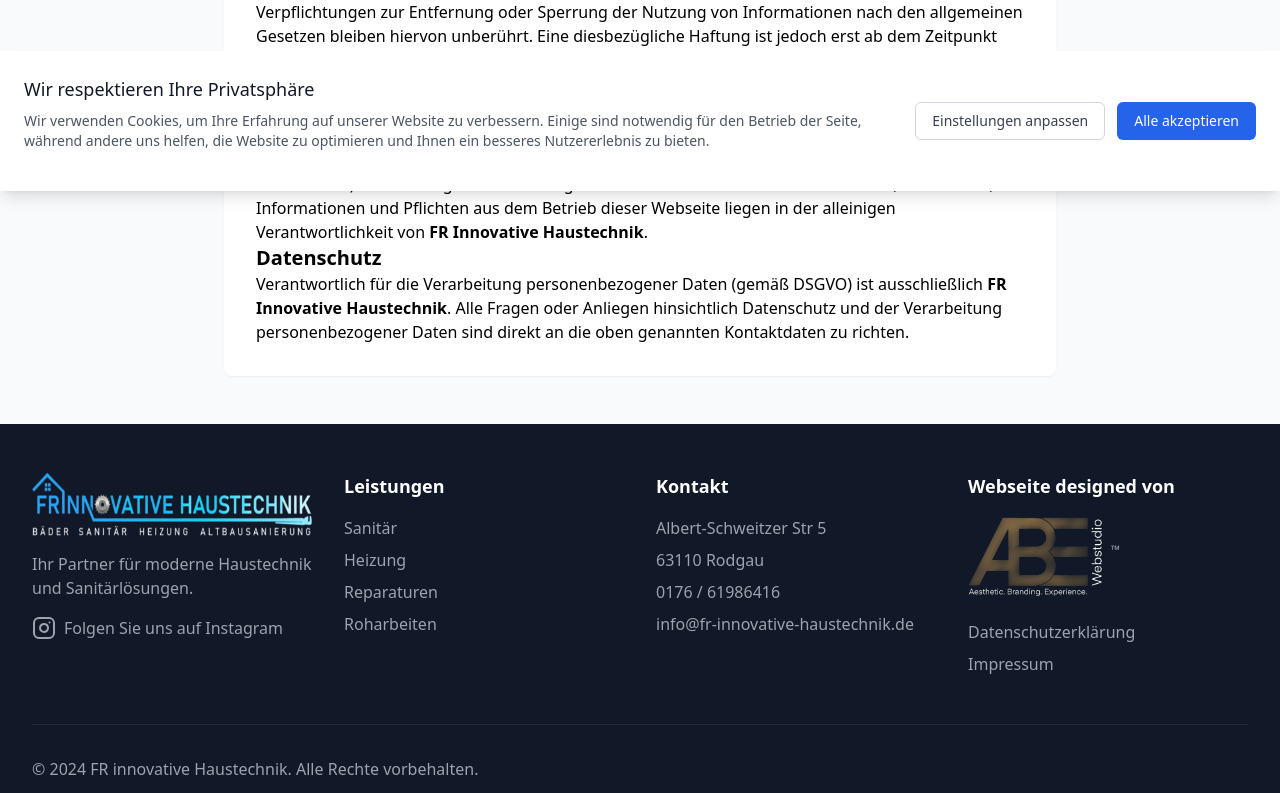
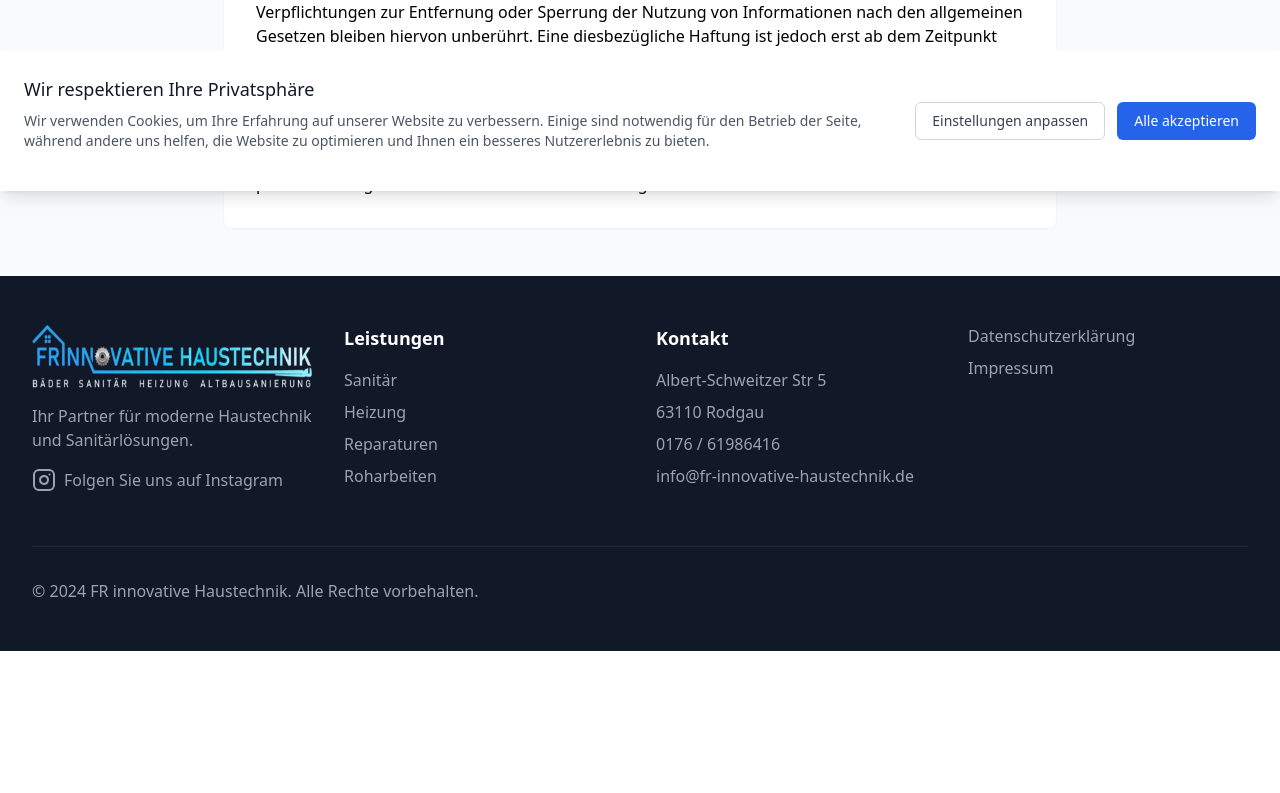
Before and after one commit to elkalaaouibilal94/fr-innovative-app, a React (Vite) app: page /impressum in a window 1280 px wide. Shown: the part 609-1402 px from the top of the page. After the commit the page ends 1260 px from the top, so only its background shows below. Built offline with nearby package versions, Linux system fonts and the light colour scheme.

Commit message:
rm credits

```diff
--- a/src/components/Footer.tsx
+++ b/src/components/Footer.tsx
@@ -124,35 +124,7 @@ const Footer: React.FC = () => {
             </ul>
           </div>
 
-          {/* Website Credits */}
           <div>
-            <h4 className="text-lg font-semibold mb-4">
-              Webseite designed von
-            </h4>
-            <div className="mb-6">
-              <a
-                href="https://www.abe-webstudio.de"
-                target="_blank"
-                rel="noopener noreferrer"
-                className="flex items-center gap-2 group transition-transform duration-300 hover:scale-105"
-                aria-label="Designed by ABE Webstudio"
-              >
-                <picture>
-                  <source
-                    media="(prefers-color-scheme: dark)"
-                    srcSet={getImageUrl(IMAGES.CREDITS.ABE_WEBSTUDIO.DARK)}
-                  />
-                  <img
-                    src={getImageUrl(IMAGES.CREDITS.ABE_WEBSTUDIO.LIGHT)}
-                    alt="ABE Webstudio"
-                    className="h-20 w-auto object-contain"
-                  />
-                </picture>
-                <span className="text-xs text-gray-400 translate-y-[-0.5em]">
-                  ™
-                </span>
-              </a>
-            </div>
             <div className="space-y-2">
               <Link
                 to="/datenschutz"
--- a/src/pages/Imprint.tsx
+++ b/src/pages/Imprint.tsx
@@ -79,20 +79,6 @@ const Imprint = () => {
               diese Inhalte umgehend entfernen.
             </p>
 
-            {/* Web Design Responsibility */}
-            <h2 className="text-xl font-semibold">
-              Haftung für Webdesign und externe Dienstleister
-            </h2>
-            <p>
-              Diese Website wurde durch die <strong>ABE Webstudio GbR</strong>{" "}
-              gestaltet und programmiert. Die ABE Webstudio GbR übernimmt jedoch
-              keinerlei Haftung für die Inhalte, die Rechtstexte (z. B.
-              Impressum, Datenschutz) oder sonstige rechtliche Angaben auf
-              dieser Website. Sämtliche Inhalte, Rechtstexte, Informationen und
-              Pflichten aus dem Betrieb dieser Webseite liegen in der alleinigen
-              Verantwortlichkeit von <strong>FR Innovative Haustechnik</strong>.
-            </p>
-
             {/* Privacy */}
             <h2 className="text-xl font-semibold">Datenschutz</h2>
             <p>
```
Also changed, not shown: 1 other file (tests, documents, lock files or other folders).
